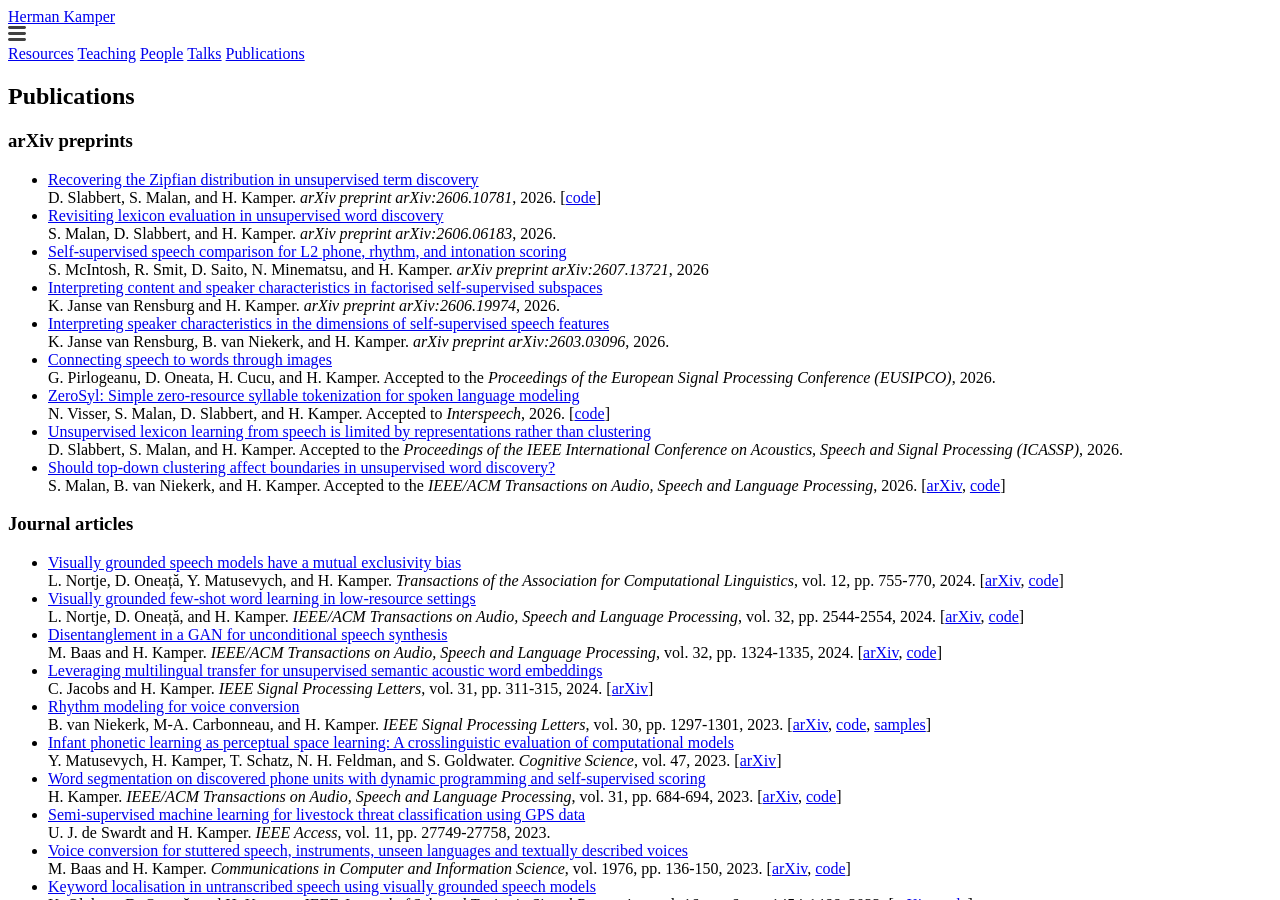
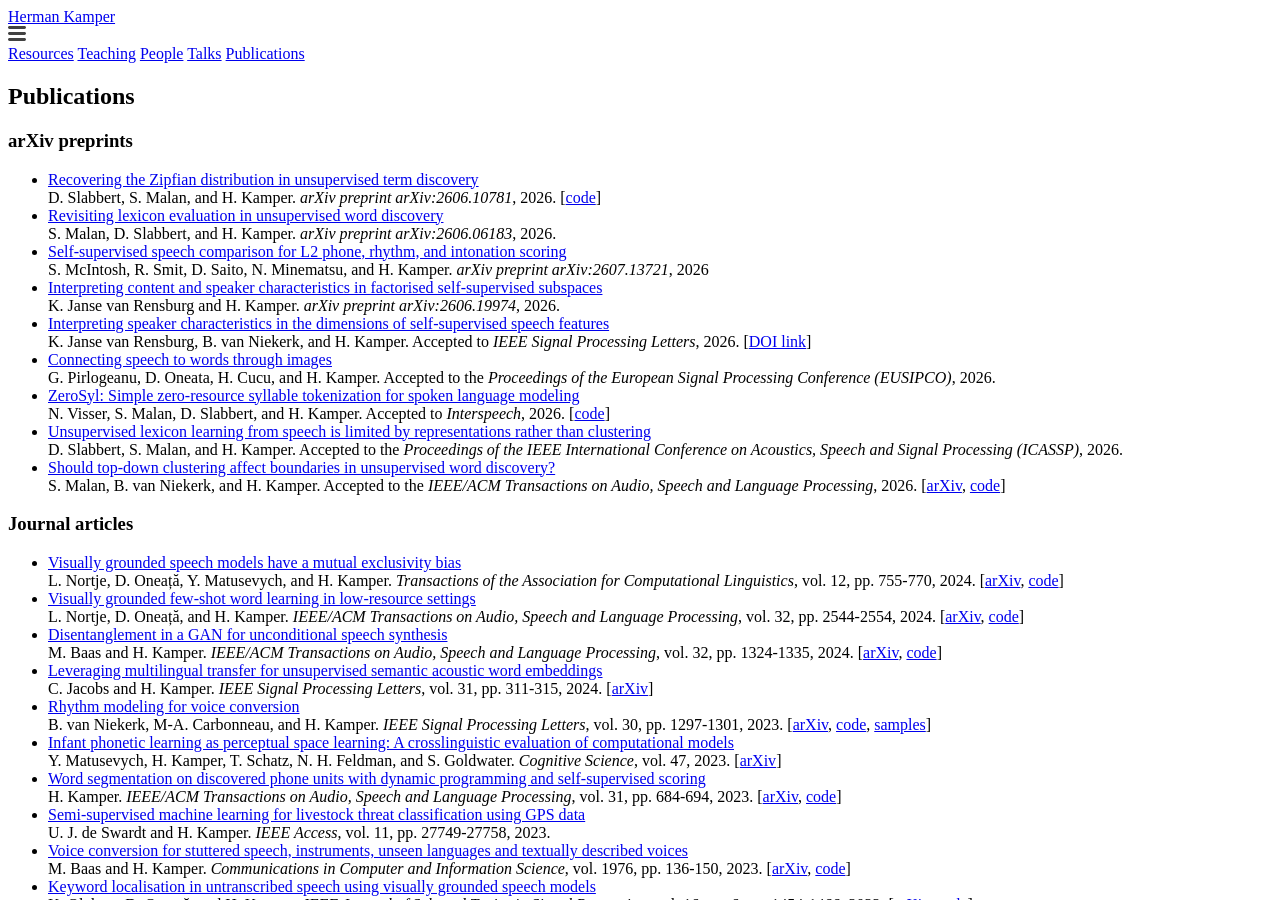
Before and after one commit to kamperh/kamperh.github.io, a Jekyll site: the page built from publications.md, in a window 1280 px wide and 900 px high. Built offline with Jekyll 4.4.1, drawn with Linux system fonts in a browser that asks for light colours; a style sheet for code colours, icons or effects is not loaded.

Commit message:
Update publications.md

```diff
--- a/publications.md
+++ b/publications.md
@@ -19,7 +19,7 @@ order: 5
 - [Interpreting content and speaker characteristics in factorised self-supervised subspaces](https://arxiv.org/abs/2606.19974)
   K. Janse van Rensburg and H. Kamper. *arXiv preprint arXiv:2606.19974*, 2026.
 - [Interpreting speaker characteristics in the dimensions of self-supervised speech features](http://arxiv.org/abs/2603.03096)
-  K. Janse van Rensburg, B. van Niekerk, and H. Kamper. *arXiv preprint arXiv:2603.03096*, 2026.
+  K. Janse van Rensburg, B. van Niekerk, and H. Kamper. Accepted to *IEEE Signal Processing Letters*, 2026. [[DOI link](https://doi.org/10.1109/LSP.2026.3716838)]
 - [Connecting speech to words through images](https://arxiv.org/abs/2606.16807)
   G. Pirlogeanu, D. Oneata, H. Cucu, and H. Kamper. Accepted to the *Proceedings of the European Signal Processing Conference (EUSIPCO)*, 2026.
 - [ZeroSyl: Simple zero-resource syllable tokenization for spoken language modeling](https://arxiv.org/abs/2602.15537)
```
